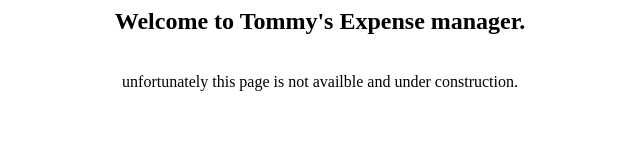
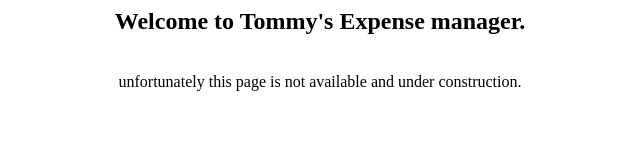
Before and after one commit to tommycacatian/ExpenseManager, a plain HTML site: page index.html in a window 1280 px wide. Shown: the full height of the page, 320-960 px from the left. Drawn offline with Linux system fonts and the light colour scheme.

Commit message:
Update index.html

```diff
--- a/index.html
+++ b/index.html
@@ -1,5 +1,5 @@
 <center>
 <h2><b>Welcome to Tommy's Expense manager. </b></h2>
 <br>
-unfortunately this page is not availble and under construction.
+unfortunately this page is not available and under construction.
 </center>
```
